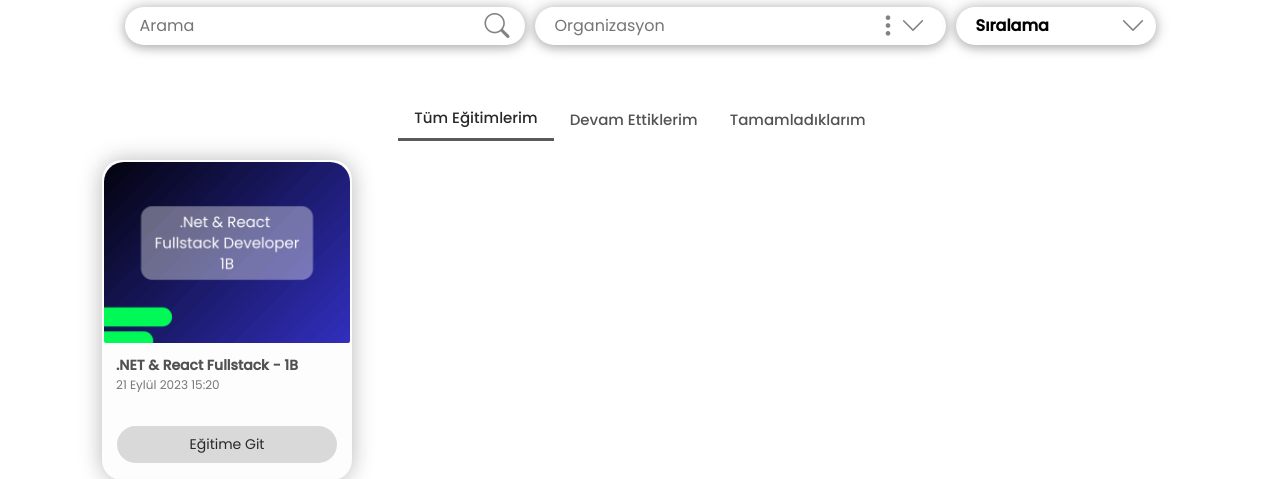
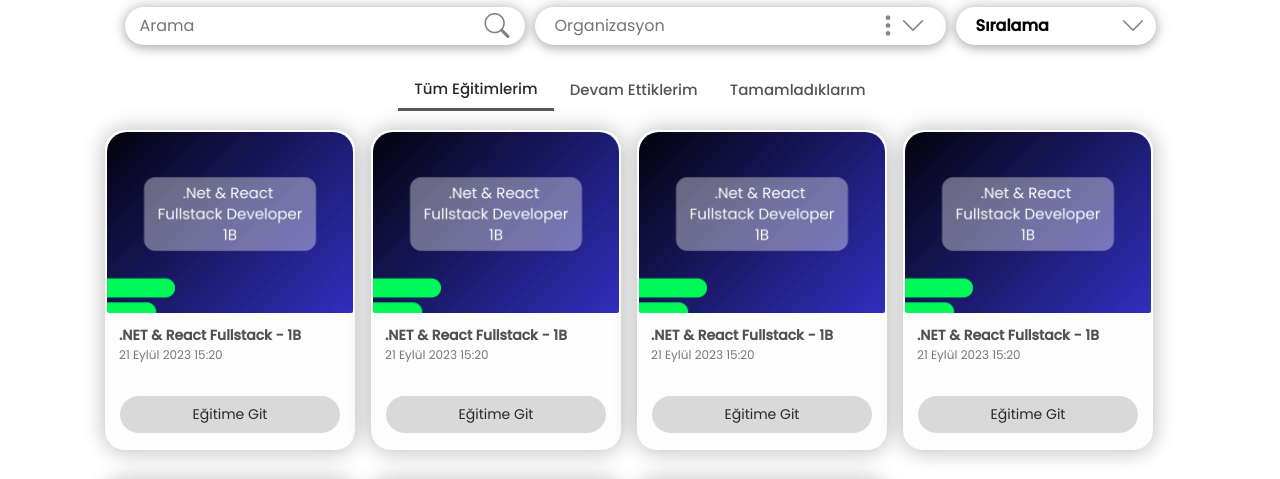
Before and after one commit to DotNetReactFullStack/tobeto-platform-frontend, a React (Create React App) app: page /egitimlerim in a window 1280 px wide. Shown: the part 322-801 px from the top of the page. Built offline with nearby package versions, Linux system fonts and the light colour scheme.

Commit message:
Updated LearningPathNav component

```diff
--- a/src/components/LearningPath/LearningPathNav.css
+++ b/src/components/LearningPath/LearningPathNav.css
@@ -1,41 +1,45 @@
 .learning-paths-nav-tabs {
+  margin-top: 25px;
   padding: 0 15px 0 15px;
 }
 
-.learning-paths-nav .nav-tabs {
+.learning-paths-nav-tabs .nav-tabs {
+  justify-content: center;
   border-bottom: none !important;
 }
 
-.learning-paths-nav .nav-tabs .nav-link {
+.learning-paths-nav-tabs .nav-tabs .nav-link {
   border: none !important;
 }
 
-.learning-paths-nav .nav-tabs .nav-link.active {
-  border-bottom: 3px #5a5a5a solid !important;
+.learning-paths-nav-tabs .nav-tabs .nav-link.active {
+  border-bottom: 3px #5A5A5A solid !important;
 }
 
-.learning-paths-nav button {
+.learning-paths-nav-tabs .learning-paths-nav-tab {
+  background: none !important;
   font-size: 15px !important;
   color: rgba(40, 40, 40, 0.8) !important;
   font-weight: 500 !important;
 }
 
-.learning-paths-nav-tab:hover {
+.learning-paths-nav-tabs .learning-paths-nav-tab:hover {
   color: #282828 !important;
 }
 
-.learning-paths-nav .nav-link.active {
+.learning-paths-nav-tabs .nav-link.learning-paths-nav-tab.active {
   font-weight: 500 !important;
   color: #282828 !important;
 }
 
-.learning-paths-nav-tabs {
+.learning-paths-nav-tabs .tab-content>.active {
+  display: flex;
+  justify-content: flex-start;
+  flex-wrap: wrap;
 }
 
-.learning-paths-nav {
-  display: flex;
-  justify-content: center;
+@media (max-width: 1200px) {
+  .learning-paths-nav-tabs .tab-content>.active {
+    justify-content: center;
+  }
 }
-
-.learning-paths-nav-tabs {
-}
--- a/src/components/LearningPath/LearningPathNav.tsx
+++ b/src/components/LearningPath/LearningPathNav.tsx
@@ -6,62 +6,54 @@
 
 const LearningPathNav = (props: Props) => {
   return (
-    <div className="container main-section learning-paths-nav-tabs">
-      <div className="learning-paths-nav">
+    <div className="learning-paths-nav-tabs">
+      <nav>
         <div className="nav nav-tabs" id="nav-tab" role="tablist">
           <button
-            className="nav-link all-learning-paths-nav-tab active"
-            id="nav-all-learning-paths-tab"
+            className="nav-link learning-paths-nav-tab active"
+            id="nav-recourse-tab"
             data-bs-toggle="tab"
-            data-bs-target="#nav-all-learning-paths"
+            data-bs-target="#nav-recourse"
             type="button"
             role="tab"
-            aria-controls="nav-all-learning-paths"
+            aria-controls="nav-recourse"
             aria-selected="true"
           >
             Tüm Eğitimlerim
           </button>
-
           <button
-            className="nav-link ongoing-learning-paths-nav-tab"
-            id="nav-ongoing-learning-paths-tab"
+            className="nav-link learning-paths-nav-tab"
+            id="nav-path-tab"
             data-bs-toggle="tab"
-            data-bs-target="#nav-ongoing-learning-paths"
+            data-bs-target="#nav-path"
             type="button"
             role="tab"
-            aria-controls="nav-ongoing-learning-paths"
+            aria-controls="nav-path"
             aria-selected="false"
           >
             Devam Ettiklerim
           </button>
-
           <button
-            className="nav-link completed-learning-paths-nav-tab"
-            id="nav-completed-learning-paths-tab"
+            className="nav-link learning-paths-nav-tab"
+            id="nav-announcement-tab"
             data-bs-toggle="tab"
-            data-bs-target="#nav-completed-learning-paths"
+            data-bs-target="#nav-announcement"
             type="button"
             role="tab"
-            aria-controls="nav-completed-learning-paths"
+            aria-controls="nav-announcement"
             aria-selected="false"
           >
             Tamamladıklarım
           </button>
         </div>
-      </div>
-
+      </nav>
       <div className="tab-content" id="nav-tabContent">
         <div
           className="tab-pane fade show active"
-          id="nav-all-learning-paths"
+          id="nav-recourse"
           role="tabpanel"
-          aria-labelledby="nav-all-learning-paths-tab"
+          aria-labelledby="nav-recourse-tab"
         >
-          <LearningPathElement />
-          <LearningPathElement />
-          <LearningPathElement />
-          <LearningPathElement />
-          <LearningPathElement />
           <LearningPathElement />
           <LearningPathElement />
           <LearningPathElement />
@@ -72,21 +64,19 @@
         </div>
         <div
           className="tab-pane fade"
-          id="nav-ongoing-learning-paths"
+          id="nav-path"
           role="tabpanel"
-          aria-labelledby="nav-ongoing-learning-paths-tab"
+          aria-labelledby="nav-path-tab"
         >
-          <LearningPathElement />
-          <LearningPathElement />
           <LearningPathElement />
           <LearningPathElement />
           <LearningPathElement />
         </div>
         <div
           className="tab-pane fade"
-          id="nav-completed-learning-paths"
+          id="nav-announcement"
           role="tabpanel"
-          aria-labelledby="nav-completed-learning-paths-tab"
+          aria-labelledby="nav-announcement-tab"
         >
           <LearningPathElement />
           <LearningPathElement />
```
